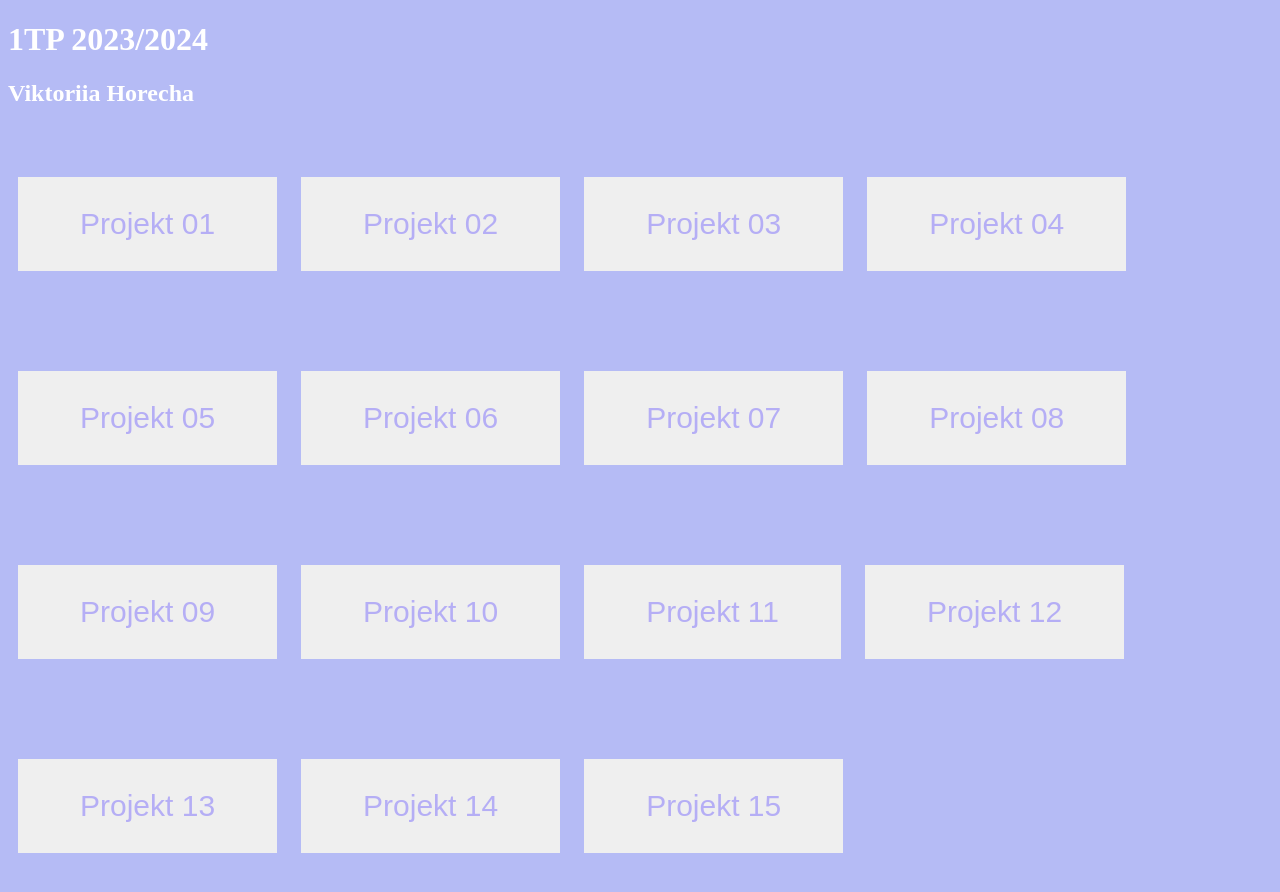
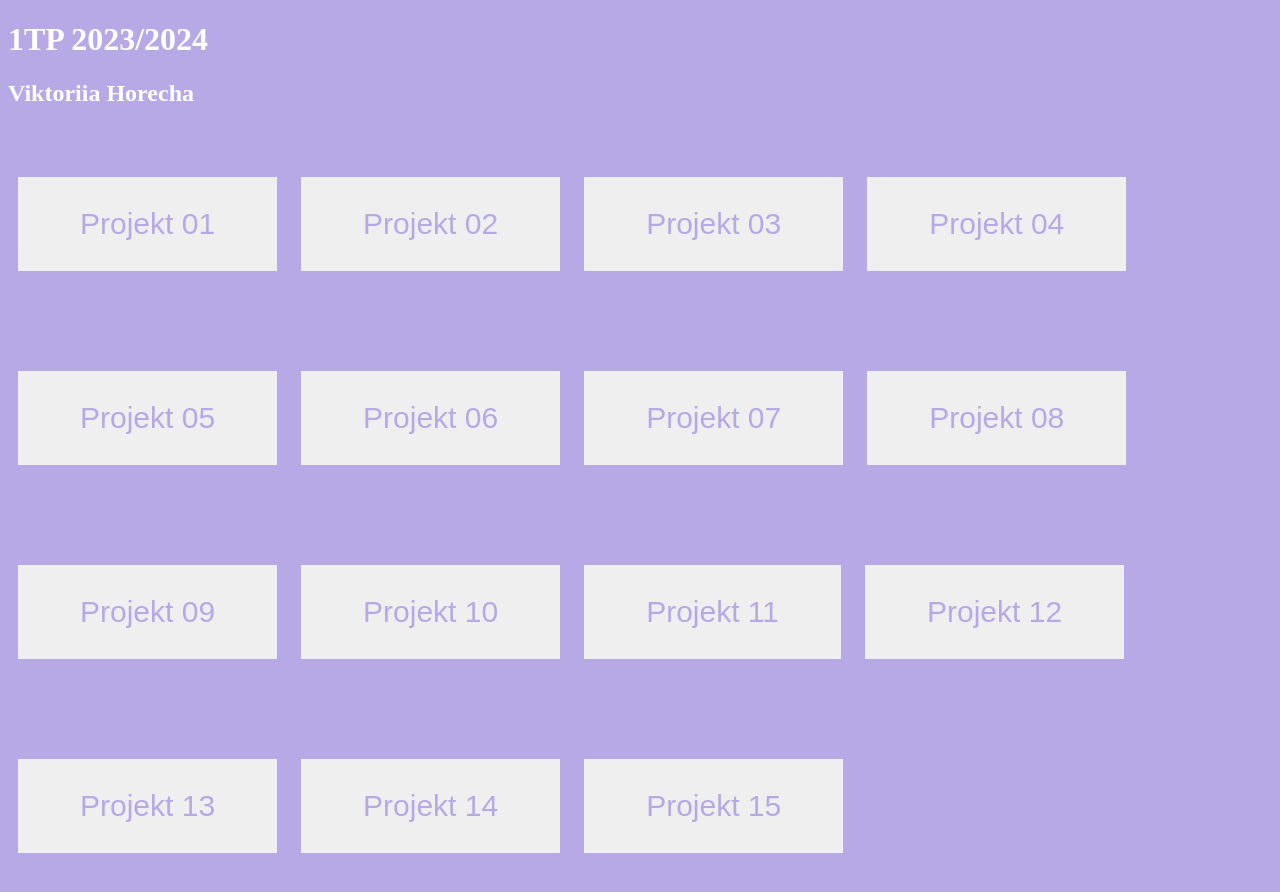
Before and after one commit to viktoriiahorecha/Projekty, a plain HTML site: page index.html in a window 1280 px wide. Drawn offline with Linux system fonts and the light colour scheme.

Commit message:
Update index.html

```diff
--- a/index.html
+++ b/index.html
@@ -14,11 +14,11 @@
     </head>
     <style>
         body{
-            background-color: rgb(181, 187, 245);
+            background-color: rgb(183, 169, 229);
         }
         button {
             border: none;
-            color: rgb(181, 174, 245);
+            color: rgb(183, 169, 229);
             padding: 30px 62px;
             text-align: center;
             text-decoration: none;
@@ -44,7 +44,7 @@
     <button type="button4"><a href="https://viktoriiahorecha.github.io/SITE_4/">Projekt 04</a></button>
     <button type="button5"><a href="https://viktoriiahorecha.github.io/Projekt-05/">Projekt 05</a></button>
     <button type="button3"><a href="https://viktoriiahorecha.github.io/Projekt-06-Kalendarz-Adwentowy/">Projekt 06</a></button>
-    <button type="button3">Projekt 07</button>
+    <button type="button3"><a href="https://viktoriiahorecha.github.io/Projekt-07/">Projekt 07</a></button>
     <button type="button3">Projekt 08</button>
     <button type="button3">Projekt 09</button>
     <button type="button3">Projekt 10</button>
```
